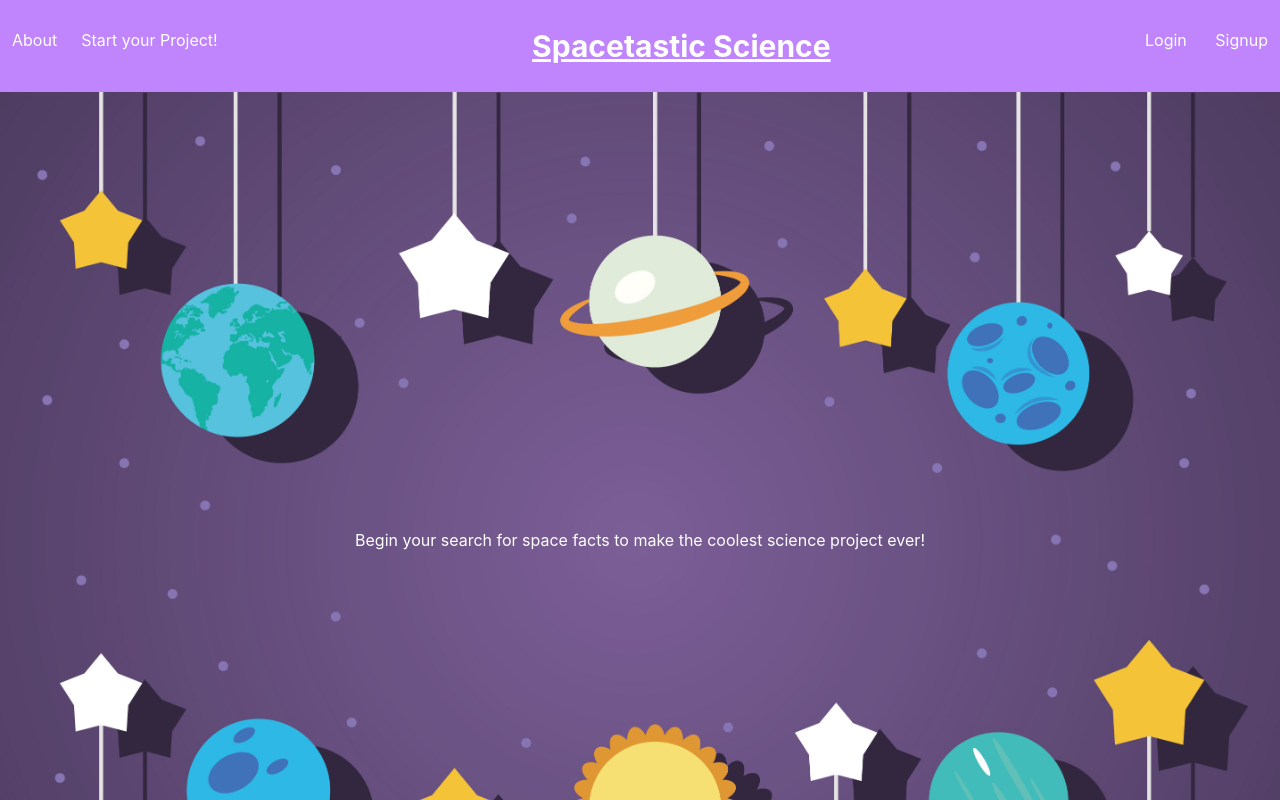
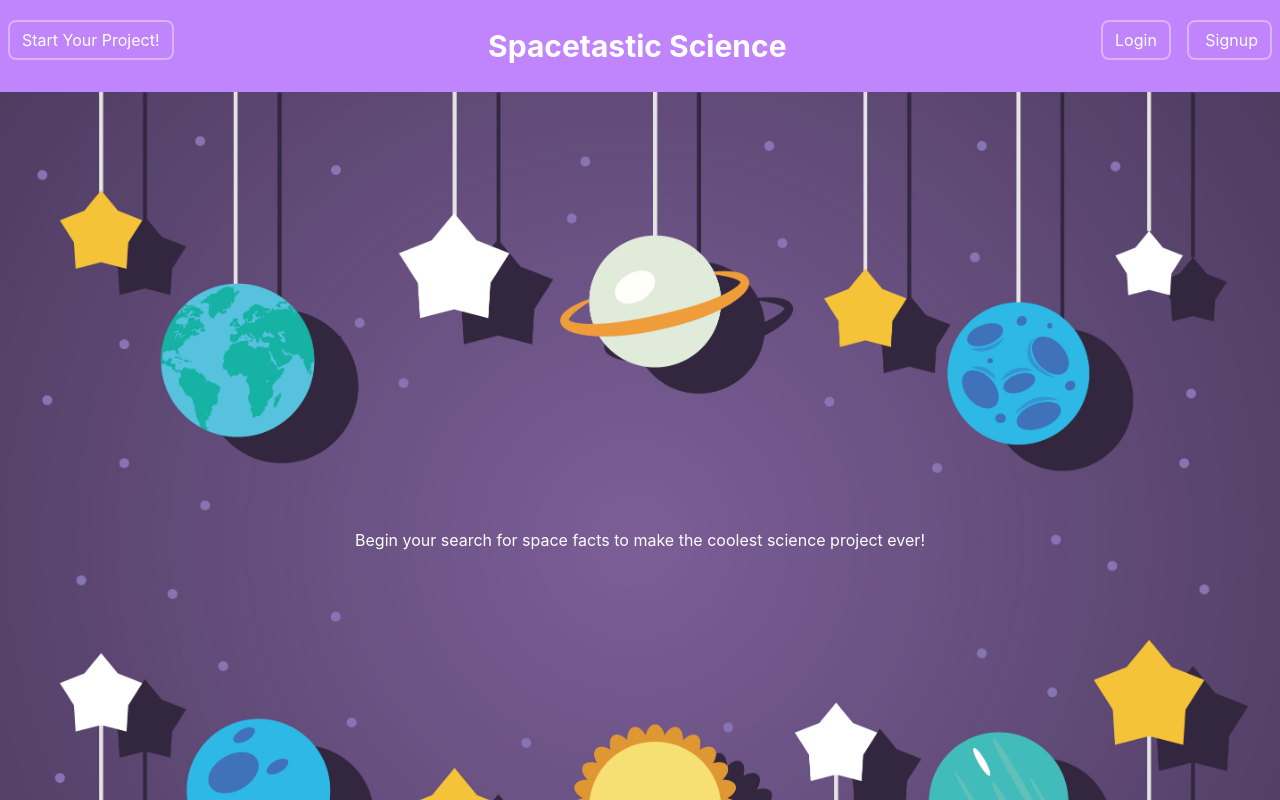
Before and after one commit to sadapannord/science-project, a React (Create React App) app in the folder client/: page / in a window 1280 px wide. Shown: the top 800 px of the page. Built offline with nearby package versions, Linux system fonts and the light colour scheme; no server answers.

Commit message:
nav bar update

```diff
--- a/client/src/components/Nav.js
+++ b/client/src/components/Nav.js
@@ -1,23 +1,22 @@
 import React from "react";
 import { Link } from "react-router-dom";
 import Auth from "../utils/auth";
-
 function Nav() {
     return (
         <nav className="bg-purple-400 justify-between flex text-white">
             <div className="justify-items-start my-7">
-                <a className="px-3">About</a>
-                <a className="px-3">Start your Project!</a>
+                {/* <a className="px-3">About</a> */}
+                <Link className="px-3 p-2 m-2 border-solid border-2 border-purple-300 rounded-lg" to="/signup"> Start Your Project!</Link>
             </div>
             <div className="my-7">
-            <h1 className="justify-items-center text-3xl font-bold underline">Spacetastic Science</h1>
+            {/* <h1 className="justify-items-center text-3xl font-bold antialiased">Spacetastic Science</h1> */}
+            <Link className="justify-items-center text-3xl font-bold antialiased" to="/">Spacetastic Science</Link>
             </div>
             <div className="justify-items-end my-7">
-                <a className="px-3">Login</a>
-                <Link className="px-3" to="/signup"> Signup</Link>
+                <Link className="px-3 p-2 m-2 border-solid border-2 border-purple-300 rounded-lg" to="/signup"> Login</Link>
+                <Link className="px-3 p-2 m-2 border-solid border-2 border-purple-300 rounded-lg" to="/signup"> Signup</Link>
             </div>
         </nav>
     );
 }
-
 export default Nav;
```
